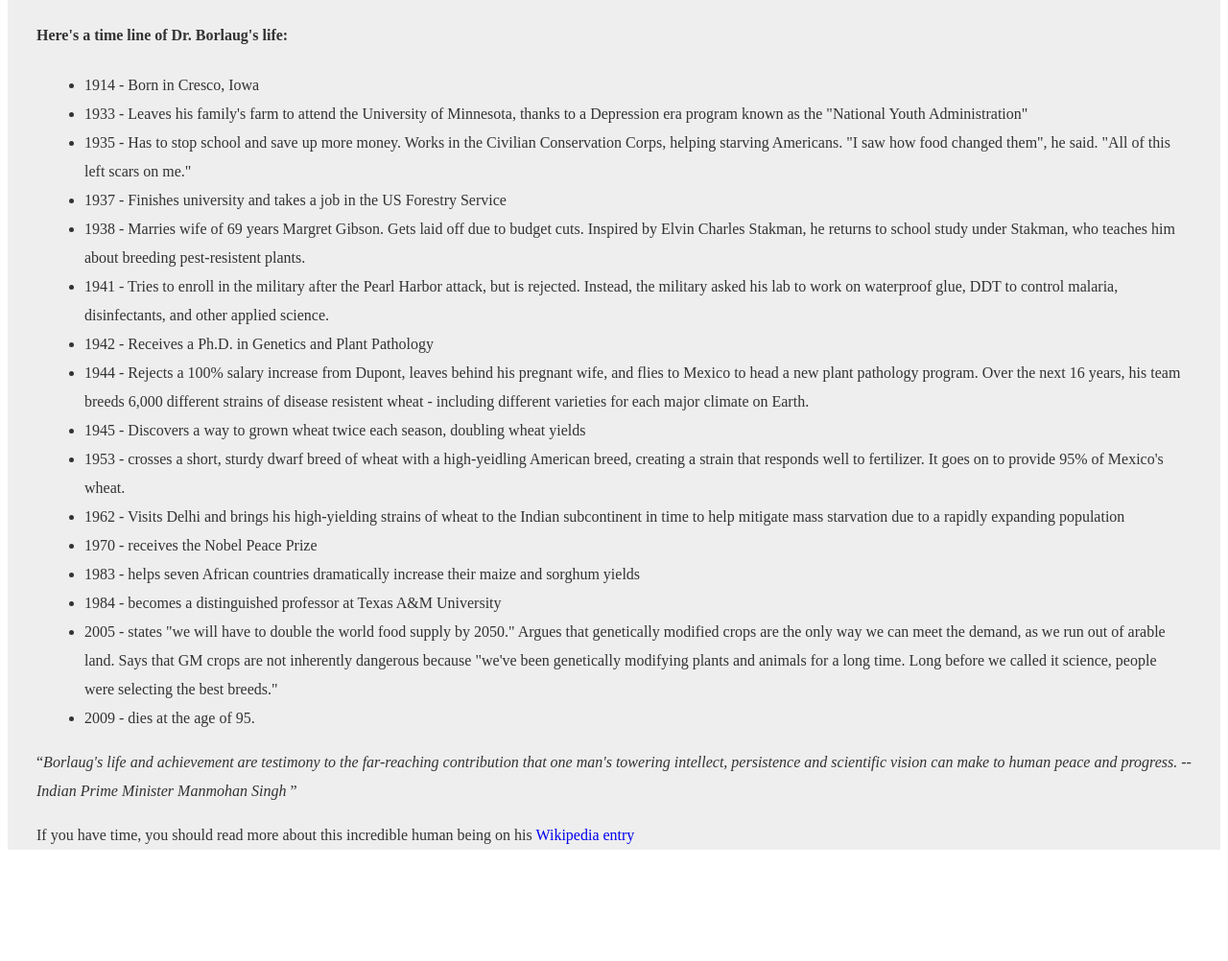
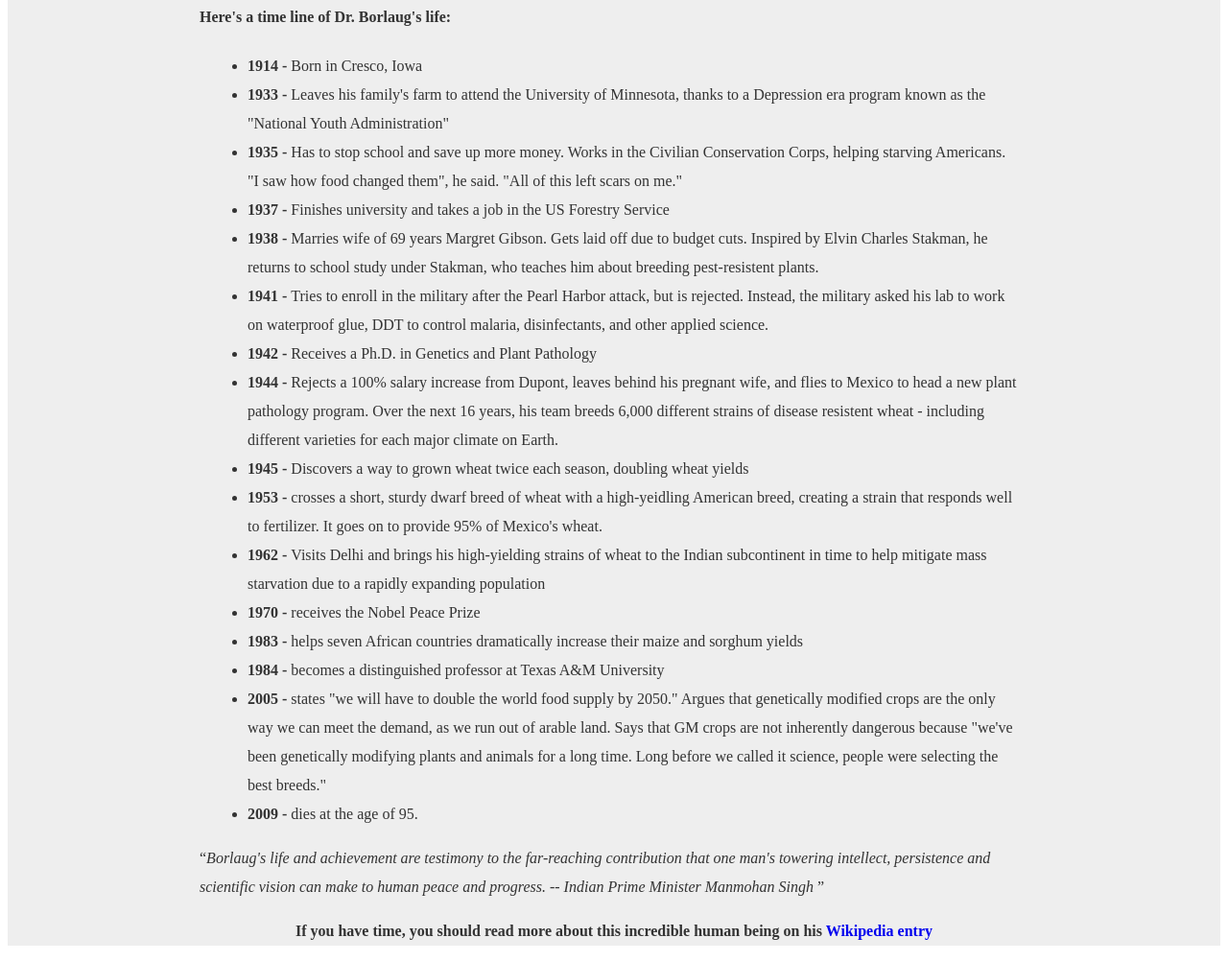
Before and after one commit to ksigei/tribute-page-sigei-amir, a plain HTML site: page index.html in a window 1280 px wide. Shown: the part 824-1826 px from the top of the page at 96% size. Before the commit the page ends 1726 px from the top, so only its background shows below. Drawn offline with Linux system fonts and the light colour scheme.

Commit message:
final commit

```diff
--- a/index.html
+++ b/index.html
@@ -48,7 +48,7 @@
                     -- Indian Prime Minister Manmohan Singh </i></q></p>
 
 
-                <p>If you have time, you should read more about this incredible human being on his <a href="https://en.wikipedia.org/wiki/Norman_Borlaug" id="tribute-link">Wikipedia entry</a>
+                <p class="footer">If you have time, you should read more about this incredible human being on his <a href="https://en.wikipedia.org/wiki/Norman_Borlaug" id="tribute-link">Wikipedia entry</a>
                 </p>
         </div>
     </section>
--- a/style.css
+++ b/style.css
@@ -17,6 +17,22 @@
     background-color: white;
     border: 12px solid #eee;
 }
+img {
+	width: 80%;
+}
+span{
+	font-weight: bolder;
+}
+.footer{
+	font-weight: bolder;
+	text-align: center;
+}
+
+#tribute-info {
+    margin-left: 200px;
+    margin-right: 200px;
+    line-height: 30px;
+}
 
 #tribute-info ul {
  justify-content: center;
@@ -30,12 +46,6 @@
     font-size: 20px;
 }
 
-#tribute-info {
-    justify-content: center;
-    margin-left: 30px;
-    margin-right: 30px;
-    line-height: 30px;
-}
 
 #tribute-info a {
     text-decoration: none;
@@ -48,6 +58,7 @@
   }
   @media only screen and (min-width: 320px) and (max-width: 576px){
     #tribute-info{
-    	width: 100%;
+    	 margin-left: 0;
+   		 margin-right: 0;
     }
   }
```
